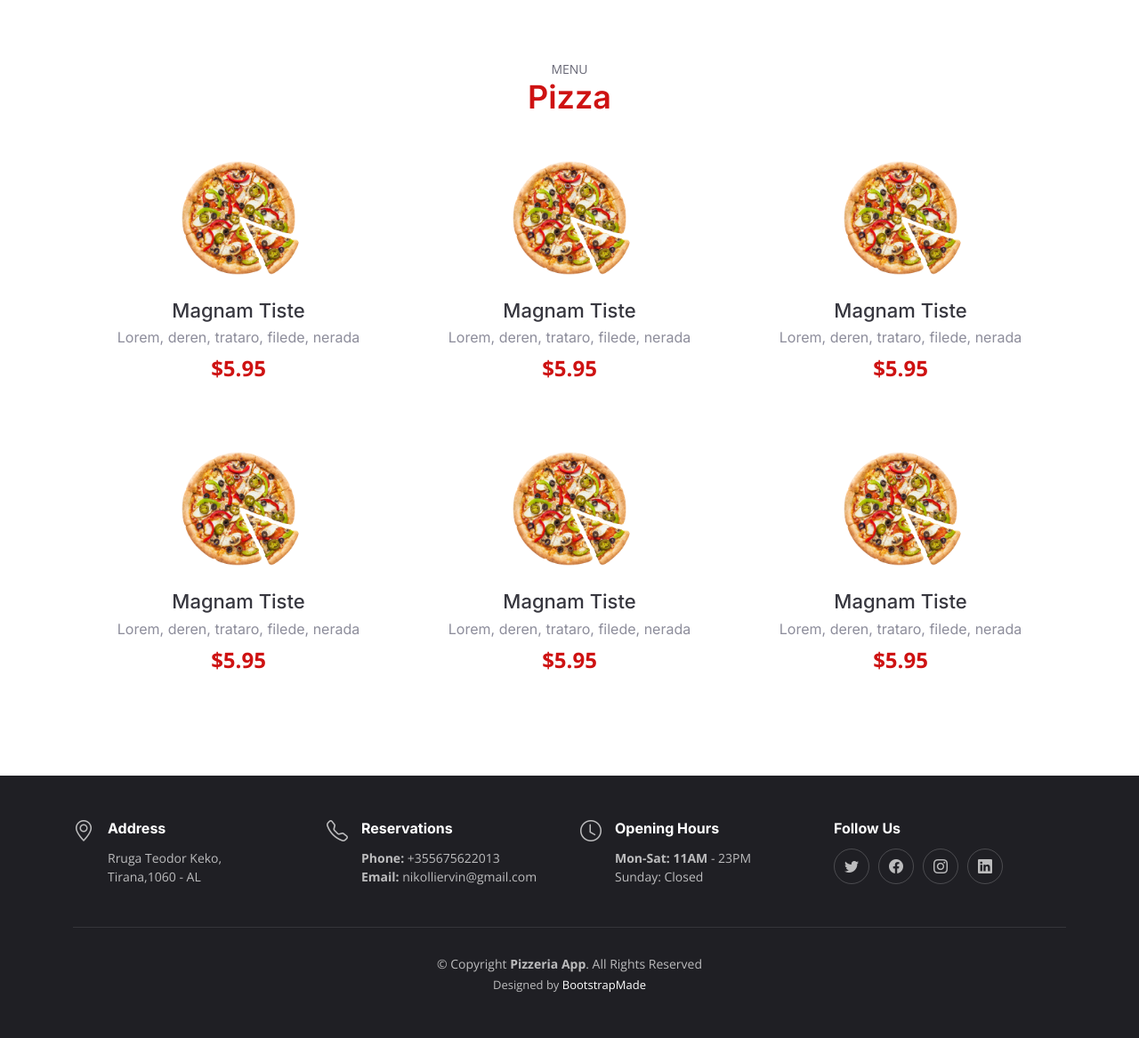
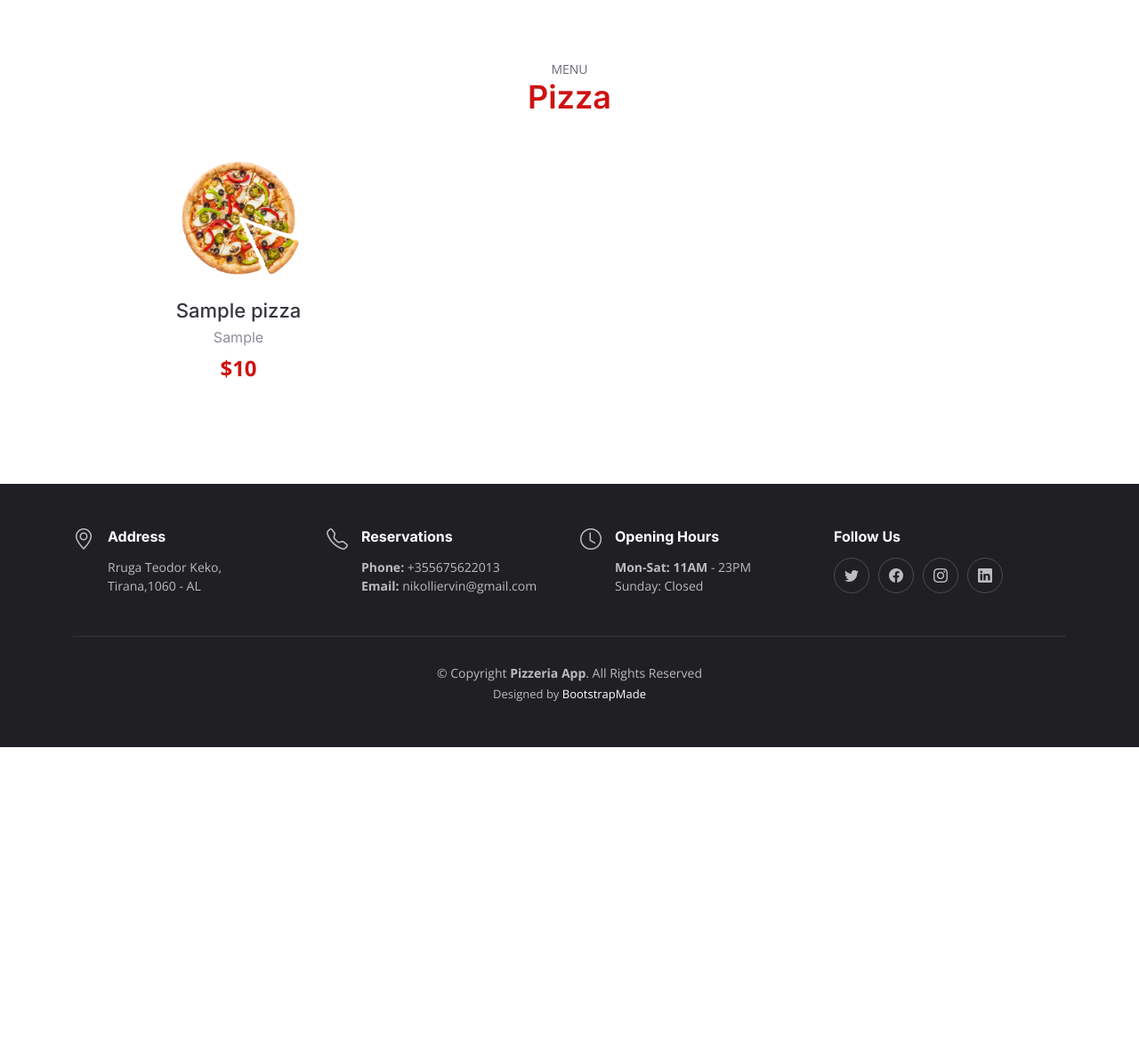
Before and after one commit to nikolliervin/PizzaWebApp, an ASP.NET Core app: page / in a window 1280 px wide. Shown: the part 713-1880 px from the top of the page at 89% size. After the commit the page ends 1553 px from the top, so only its background shows below. Run offline with ASP.NET Core 8, Linux system fonts and the light colour scheme; tables that the repository leaves empty hold one stand-in row (values such as "Sample post"); some libraries are stand-ins or nearby versions.

Commit message:
Getting Pizza Names from database

```diff
--- a/PizzaWebApp/Controllers/HomeController.cs
+++ b/PizzaWebApp/Controllers/HomeController.cs
@@ -1,37 +1,38 @@
 using Microsoft.AspNetCore.Mvc;
 using Microsoft.Extensions.Logging;
+using PizzaWebApp.Data;
 using PizzaWebApp.Models;
-using System;
 using System.Collections.Generic;
 using System.Diagnostics;
-using System.Linq;
-using System.Threading.Tasks;
 
 namespace PizzaWebApp.Controllers
 {
     public class HomeController : Controller
     {
         private readonly ILogger<HomeController> _logger;
-
-        public HomeController(ILogger<HomeController> logger)
+        private readonly ApplicationDBContext _db;
+        public HomeController(ILogger<HomeController> logger, ApplicationDBContext db)
         {
             _logger = logger;
+            _db = db;
         }
 
         public IActionResult Index()
         {
-            return View();
+            IEnumerable<Pizza> objList = _db.Pizza;
+            return View(objList);
         }
 
-        public IActionResult Privacy()
-        {
-            return View();
-        }
+
 
         [ResponseCache(Duration = 0, Location = ResponseCacheLocation.None, NoStore = true)]
         public IActionResult Error()
         {
             return View(new ErrorViewModel { RequestId = Activity.Current?.Id ?? HttpContext.TraceIdentifier });
         }
+
+
+
+
     }
 }
--- a/PizzaWebApp/Views/Home/Index.cshtml
+++ b/PizzaWebApp/Views/Home/Index.cshtml
@@ -1,5 +1,5 @@
 
-
+@model IEnumerable<PizzaWebApp.Models.Pizza>
 
   <!-- ======= Hero Section ======= -->
   <section id="hero" class="hero d-flex align-items-center ">
@@ -46,17 +46,19 @@
 
                       <div class="row gy-5">
                         @{
-                            for(int i = 0; i < 6; i++)
+                            foreach(var item in Model)
                             {
-                           <div class="col-lg-4 menu-item">
-                            <a href="/img/pizza.png" class="glightbox"><img src="/img/pizza.png" class="menu-img img-fluid" alt=""></a>
-                            <h4>Magnam Tiste</h4>
-                            <p class="ingredients">
-                              Lorem, deren, trataro, filede, nerada
-                            </p>
-                            <p class="price"> $5.95</p>
-                          </div>
+                              <div class="col-lg-4 menu-item">
+                                <a href="/img/pizza.png" class="glightbox"><img src="/img/pizza.png" class="menu-img img-fluid" alt=""></a>
+                                <h4>@item.Name</h4>
+                                <p class="ingredients">
+                                  @item.Ingredients
+                                </p>
+                                <p class="price"> $@item.Price</p>
+                              </div>
                             }
+
+
               }
                     </div>
                   </div><!-- End Starter Menu Content -->
```
